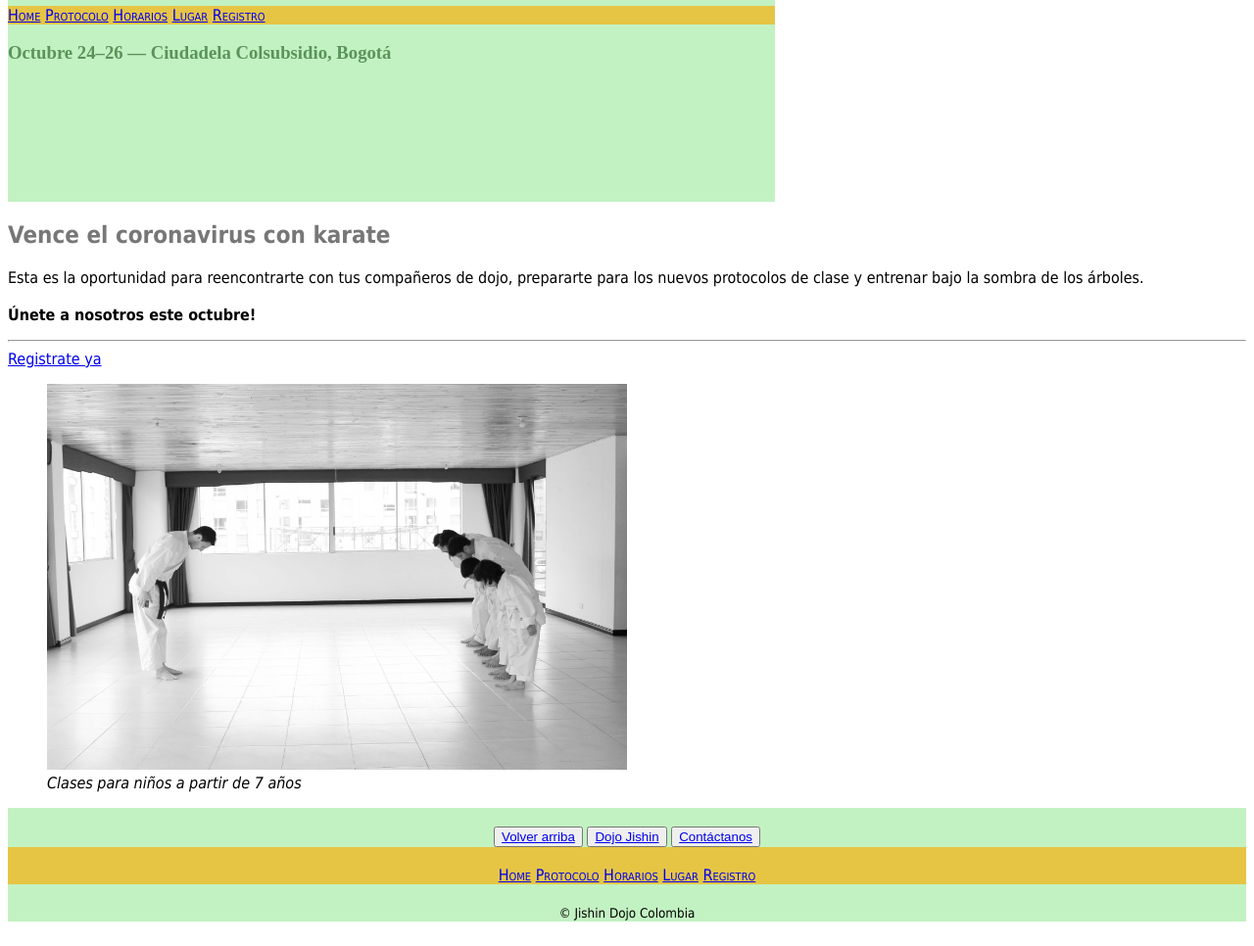
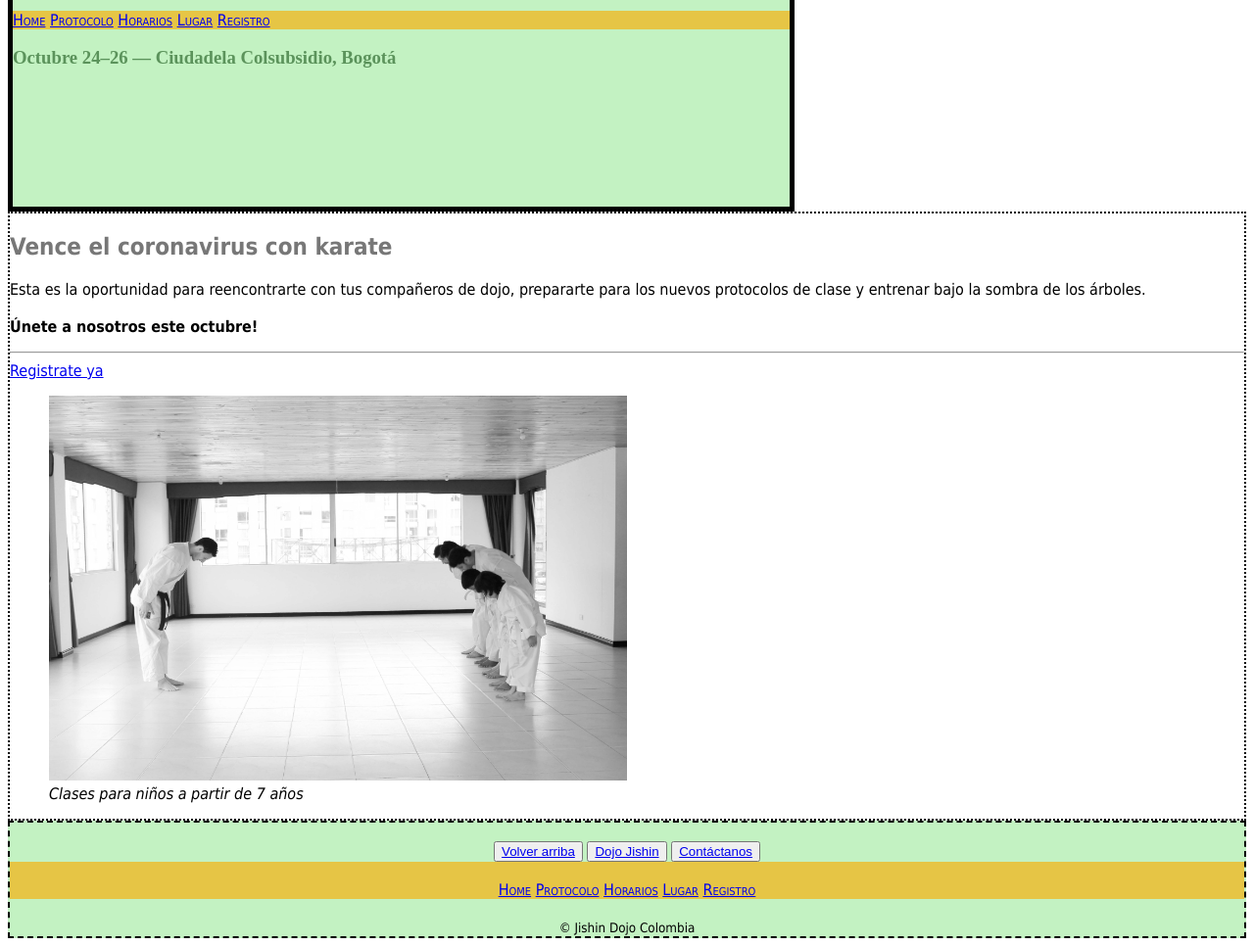
Before and after one commit to design-now/karateparque, a plain HTML site: page index.html in a window 1280 px wide. Shown: the part 102-1068 px from the top of the page at 98% size. Drawn offline with Linux system fonts and the light colour scheme.

Commit message:
practica de margenes

```diff
--- a/CSS/style.css
+++ b/CSS/style.css
@@ -7,10 +7,16 @@ header {
 	height: 300px;
 	background: #c3f2c2;
 	display: table-cell;
+	border: solid;
+	border-width: 5px;
+	margin: 50%;
+
 
 }
 body {
 	/*display: table;*/
+
+
 }
 h1{
 	font-family: Tahoma;
@@ -34,15 +40,21 @@ h2{
 }
 body, footer{
 	font-family: Tahoma;
+
 }
 
 figcaption {
 	font-style: italic;
 }
 
+main {
+	border: dotted 2px;
+
+}
 footer {
 	background: #c3f2c2;
 	text-align: center;
+	border: dashed 2px;
 }
 
 figure {
```
